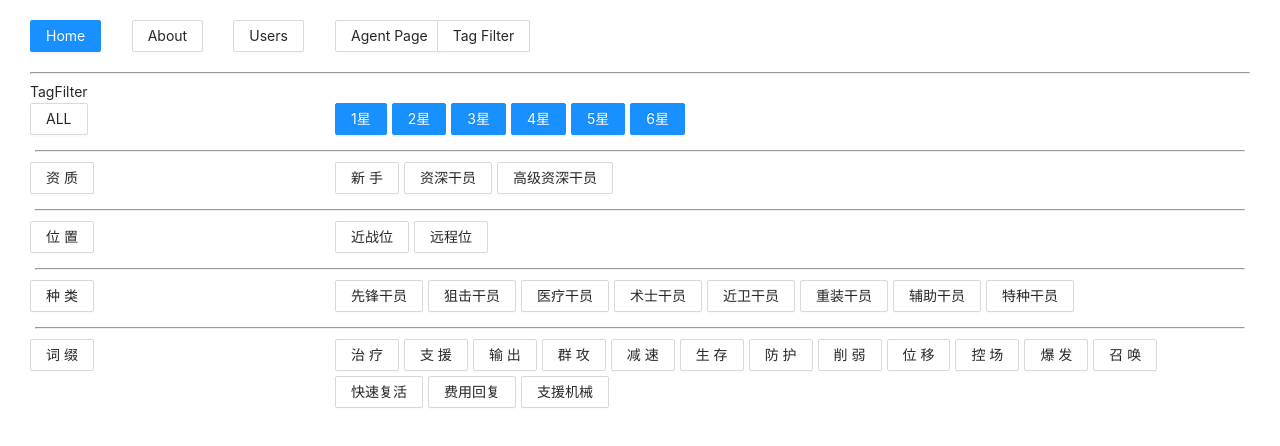
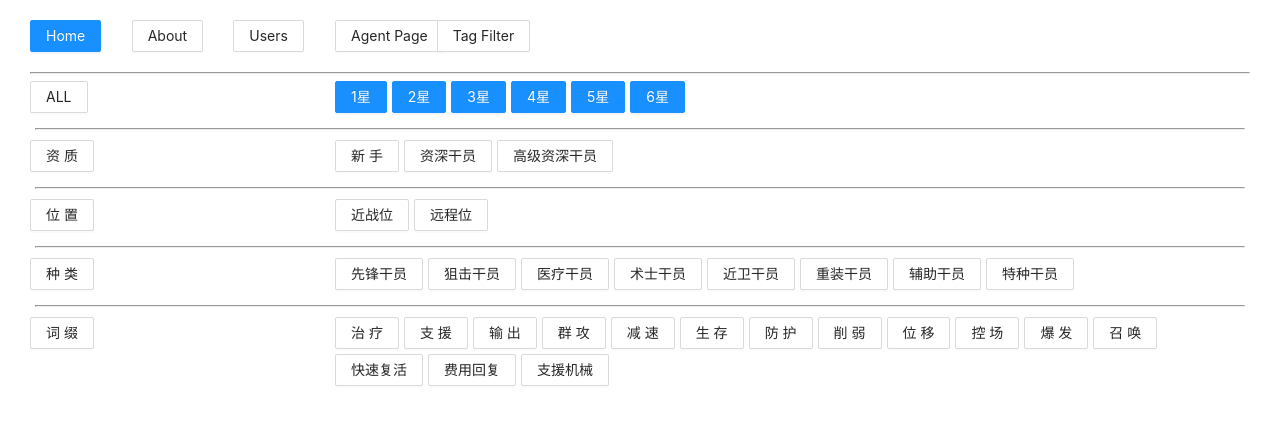
Before and after one commit to vamb/ark-web, a React (Create React App) app: page /tagFilter in a window 1280 px wide. Shown: the top 446 px of the page. Built offline with nearby package versions, Linux system fonts and the light colour scheme.

Commit message:
code update

```diff
--- a/src/page/TagFilter/TagFilter.js
+++ b/src/page/TagFilter/TagFilter.js
@@ -1,13 +1,9 @@
 import React from 'react'
 import SearchFilter from "./component/SearchFilter";
-import { Row, Col } from 'antd'
 
 const TagFilter = ()=>{
   return(
     <div>
-      <Row>
-        <Col span={24}>TagFilter</Col>
-      </Row>
       <SearchFilter />
     </div>
   )
```
